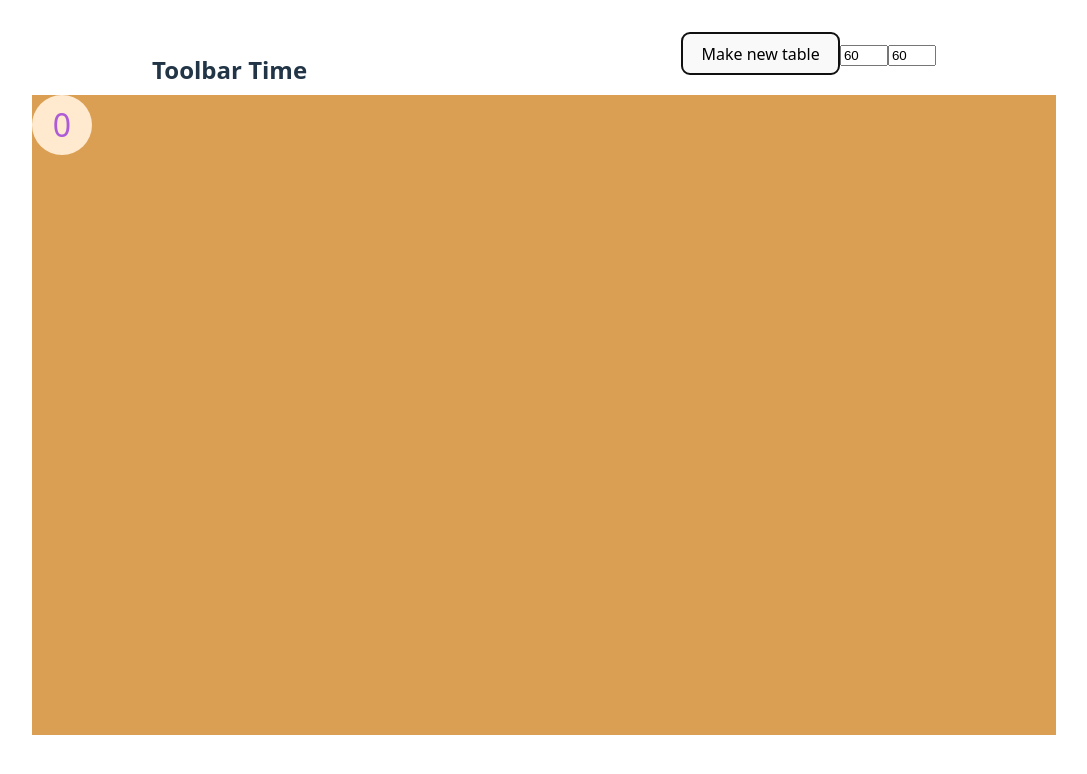
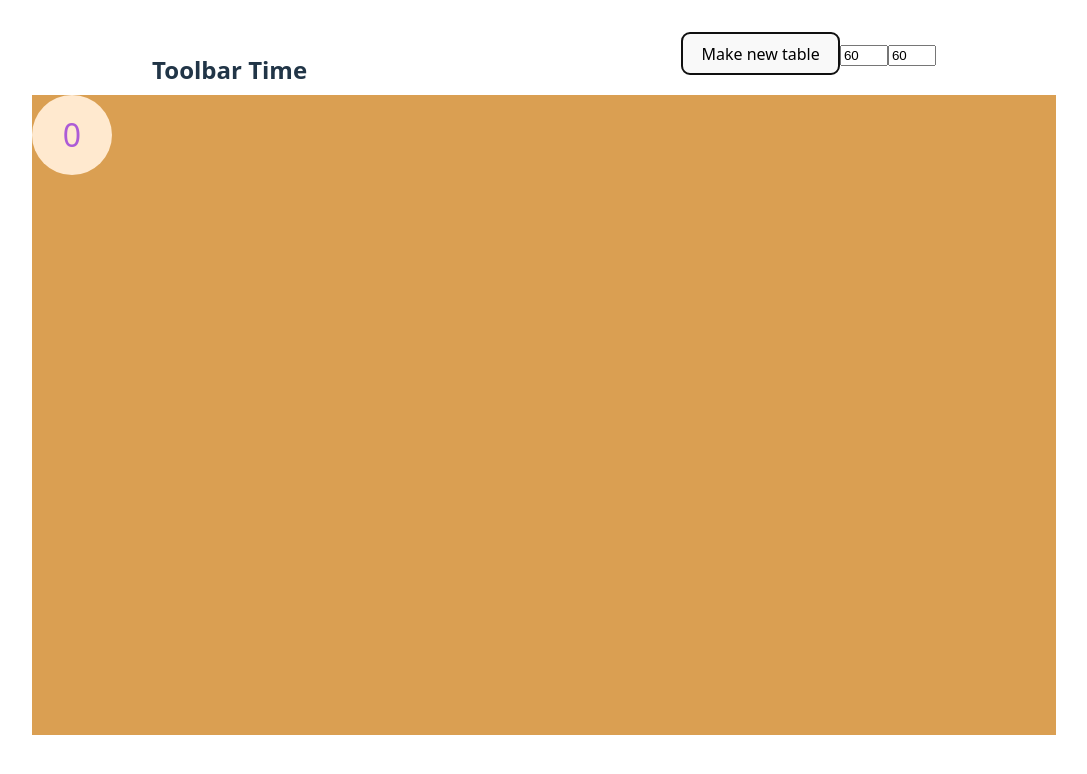
Before and after one commit to jman2476/setup_buddy, a React (Vite) app: page / in a window 1280 px wide. Both pictures are taken after a click on the button "Make new table". Shown: the top 774 px of the page, without its empty margins (96-1183 px from the left). Built offline with nearby package versions, Linux system fonts and the light colour scheme.

Commit message:
wip late night debugging

```diff
--- a/src/App.jsx
+++ b/src/App.jsx
@@ -12,187 +12,20 @@ import Table from './components/Table.jsx'
 //    - delete button
 //    - lock values button
 
-const tableTypes = [
-  {
-    shape: 'rectangle',
-    w: 2,
-    l: 8
-  },{
-    shape: 'circle',
-    d: 8
-  },{
-    shape: 'rectangle',
-    w: 2,
-    l: 4
-  }
-]
-
-
 function App() {
-  const startRef = useRef({ x: 0, y: 0 })
-  const mouseRef = useRef({ x: 0, y: 0 })
   const tableRef = useRef(0)
   const [tableList, setTableList] = useState([])
 
-  const dragStart = (event) => {
-    startRef.current = {
-      x: mouseRef.current.x,
-      y: mouseRef.current.y
-    }
-  }
+  const round = new RoundTable('circle', 80)
+  const long = new LongTable('rectangle', 80, 40)
 
-  // currently depricated
-  // see Table()
-  function TableRect({number}) {
-    const [offset, setOffSet] = useState({ x: 0, y: 0 })
-    const [tableSize, setTableSize] = useState(60)
-
-    useEffect(() => {
-      const handleMouse = (event) => {
-        mouseRef.current = {
-          x: event.clientX,
-          y: event.clientY
-        }
-      }
-      document.addEventListener('mousemove', handleMouse)
-      return () => {
-        document.removeEventListener('mousemove', handleMouse)
-      }
-    })
-
-    const dragEnd = (event) => {
-      mouseRef.current = {
-        x: event.clientX,
-        y: event.clientY
-      }
-      setOffSet(prev => ({
-        x: prev.x + mouseRef.current.x - startRef.current.x,
-        y: prev.y + mouseRef.current.y - startRef.current.y
-      }))
-    }
-    return (
-      <>
-        <div
-          draggable={true}
-          className='table-obj rectangle'
-          onDragStart={dragStart}
-          onDragEnd={dragEnd}
-          style={{
-            position: "absolute",
-            top: `${offset.y + 15 * number}px`,
-            left: `${offset.x + 30 * number}px`,
-            height: `${tableSize}px`,
-            width: `${tableSize}px`,
-            lineHeight: `${tableSize}px`,
-            fontSize: ' 200%'
-          }}
-        >{number}R</div>
-      </>
-    )
-
-  }
-
-  // function DataBox({table}){
-  //   const [inputs, setInputs] = useState()
-
-
-  //   const handleKeyDown = (event) => {
-  //     if (event.key === 'Enter') {
-  //       // setTableList(event.target.value)
-  //       console.log('Value updated')
-  //     }
-  //   }
-
-  //   return(
-  //     <>
-  //       <input className={'input'}
-  //         type="number"
-  //         defaultValue={60}
-  //         onKeyDown={handleKeyDown}>
-  //         </input>
-  //       <input className={'input'}
-  //         type="number"
-  //         defaultValue={60}
-  //         onKeyDown={handleKeyDown}>
-  //         </input>
-  //     </>
-  //   )
-  // }
-
-  function Table({ number,shape }) {
-    const [offset, setOffSet] = useState({ x: 0, y: 0 })
-    const [tableSize, setTableSize] = useState(60)
-    const [focus, setFocus] = useState(false)
-
-    const handleTableResize = (event) => {
-      let newSize = tableSize
-      if (newSize > 100) newSize = 100
-      if (newSize < 40) newSize = 40
-      setTableSize(newSize)
-      console.log(tableSize)
-
-    }
-
-
-    useEffect(() => {
-      const handleMouse = (event) => {
-        mouseRef.current = {
-          x: event.clientX,
-          y: event.clientY
-        }
-      }
-      document.addEventListener('mousemove', handleMouse)
-      return () => {
-        document.removeEventListener('mousemove', handleMouse)
-      }
-    })
-
-    const dragEnd = (event) => {
-      mouseRef.current = {
-        x: event.clientX,
-        y: event.clientY
-      }
-      setOffSet(prev => ({
-        x: prev.x + mouseRef.current.x - startRef.current.x,
-        y: prev.y + mouseRef.current.y - startRef.current.y
-      }))
-    }
-    const handleFocus = (event) => {
-      setFocus(!focus)
-      console.log(focus)
-    }
-
-    return (
-      <>
-        <div
-          draggable={true}
-          tabIndex={0}
-          className={`table-obj ${shape}`}
-          onDragStart={dragStart}
-          onDragEnd={dragEnd}
-          onFocus={handleFocus}
-          onBlur={handleFocus}
-          style={{
-            position: "absolute",
-            top: `${offset.y + 100 * number}px`,
-            left: `${offset.x + 100 * number}px`,
-            height: `${tableSize}px`,
-            width: `${tableSize}px`,
-            lineHeight: `${tableSize}px`,
-            fontSize: ' 200%'
-          }}
-        >{number}
-        </div>
-      </>
-    )
-  }
 
   const tableMaker = (event) => {
     const tShape = tableRef.current%2 === 0? 'circle' : 'rectangle'
-    const newTable = <Table number={tableRef.current} shape={tShape} key={tableRef.current} callback={dragStart} mouse={mouseRef}/>
+    const newTable = <Table number={tableRef.current} shape={tShape} tableObj={round} key={tableRef.current}/>
     setTableList(arr => [...arr, newTable])
     tableRef.current++
-    console.log(tableRef.current)
+    console.log(tableRef.current, newTable)
   }
 
   return (
@@ -207,7 +40,6 @@ function App() {
         </div>
       </div>
       <div id="setup">
-        {/* <h2 className='title setup'>Your setup here:</h2> */}
         <div id='setup-area' >
           {tableList}
         </div>
--- a/src/components/Table.jsx
+++ b/src/components/Table.jsx
@@ -1,21 +1,29 @@
 import { useState, useEffect, useRef } from 'react'
 
-function Table({ number,shape,dragStart,mouseRef }) {
+function Table({ number,shape,tableObj  }) {
     const [offset, setOffSet] = useState({ x: 0, y: 0 })
-    const [tableSize, setTableSize] = useState(60)
-    const [focus, setFocus] = useState(false)
-
-
-    const handleTableResize = (event) => {
-      let newSize = tableSize
-      if (newSize > 100) newSize = 100
-      if (newSize < 40) newSize = 40
-      setTableSize(newSize)
-      console.log(tableSize)
-
+    const [tableState, setTableState] = useState(tableObj)
+    // const [styles, setStyles] = useState({})
+    const startRef = useRef({ x: 0, y: 0 })
+    const mouseRef = useRef({ x: 0, y: 0 })
+    const styles = { //need to make this change based on shape
+      position: "absolute",
+          top: `${offset.y + 100 * number}px`,
+          left: `${offset.x + 100 * number}px`,
+          height: `${tableObj.diameter}px`,
+          width: `${tableObj.diameter}px`,
+          lineHeight: `${tableObj.diameter}px`,
+          fontSize: ' 200%'
     }
-
-
+    console.log(tableObj.shape, tableObj.diameter)
+    // dragStart, dragEnd and the useEffect between are
+    // what handle the drag and drop functionality
+    const dragStart = (event) => {
+      startRef.current = {
+        x: mouseRef.current.x,
+        y: mouseRef.current.y
+      }
+    }
     useEffect(() => {
       const handleMouse = (event) => {
         mouseRef.current = {
@@ -24,11 +32,11 @@ function Table({ number,shape,dragStart,mouseRef }) {
         }
       }
       document.addEventListener('mousemove', handleMouse)
+      // handleStyles()
       return () => {
         document.removeEventListener('mousemove', handleMouse)
       }
     })
-
     const dragEnd = (event) => {
       mouseRef.current = {
         x: event.clientX,
@@ -39,30 +47,51 @@ function Table({ number,shape,dragStart,mouseRef }) {
         y: prev.y + mouseRef.current.y - startRef.current.y
       }))
     }
-    const handleFocus = (event) => {
-      setFocus(!focus)
-      console.log(focus)
+
+    // Map tableObj properties onto styles
+    const handleStyles = () => {
+      switch (tableObj.shape) {
+        case 'circle':
+          buildCircle()
+          break;
+        case 'rectangle':
+          break;
+        case 'square':
+          break;
+      }
     }
+
+    // styles.current = {
+    //   position: "absolute",
+    //       top: `${offset.y + 100 * number}px`,
+    //       left: `${offset.x + 100 * number}px`,
+    //       height: `${tableObj.length}px`,
+    //       width: `${tableObj.width}px`,
+    //       lineHeight: `60px`,
+    //       fontSize: ' 200%'
+    // }
+    console.log(styles.current)
+    const buildCircle = () => {
+      return styles
+    }
+    const buildLong = () => {
+
+    }
+    const buildSquare = () => {
+
+    }
+
+
 
     return (
       <>
         <div
           draggable={true}
           tabIndex={0}
-          className={`table-obj ${shape}`}
+          className={`table-obj ${tableObj.shape}`}
           onDragStart={dragStart}
           onDragEnd={dragEnd}
-          onFocus={handleFocus}
-          onBlur={handleFocus}
-          style={{
-            position: "absolute",
-            top: `${offset.y + 100 * number}px`,
-            left: `${offset.x + 100 * number}px`,
-            height: `${tableSize}px`,
-            width: `${tableSize}px`,
-            lineHeight: `${tableSize}px`,
-            fontSize: ' 200%'
-          }}
+          style={styles}
         >{number}
         </div>
       </>
--- a/src/models/table.jsx
+++ b/src/models/table.jsx
@@ -1,23 +1,23 @@
 class Table {
-    shape;
+    // shape;
 
-    constructor(shape, length, width) {
-        try {
-            if (shape === 'circle') {
-                this.shape = shape
-                this.length = length
-            } else if (shape === 'rectangle') {
-                this.shape = shape
-                this.length = length
-                this.width = width
-            } else {
-                throw new Error('Table must be circle or rectangle')
-            }
-        } catch (err) {
-            console.log(err)
-            return err
-        }
-    }
+    // constructor(shape, length, width) {
+    //     try {
+    //         if (shape === 'circle') {
+    //             this.shape = shape
+    //             this.length = length
+    //         } else if (shape === 'rectangle') {
+    //             this.shape = shape
+    //             this.length = length
+    //             this.width = width
+    //         } else {
+    //             throw new Error('Table must be circle or rectangle')
+    //         }
+    //     } catch (err) {
+    //         console.log(err)
+    //         return err
+    //     }
+    // }
 
 }
 
```
